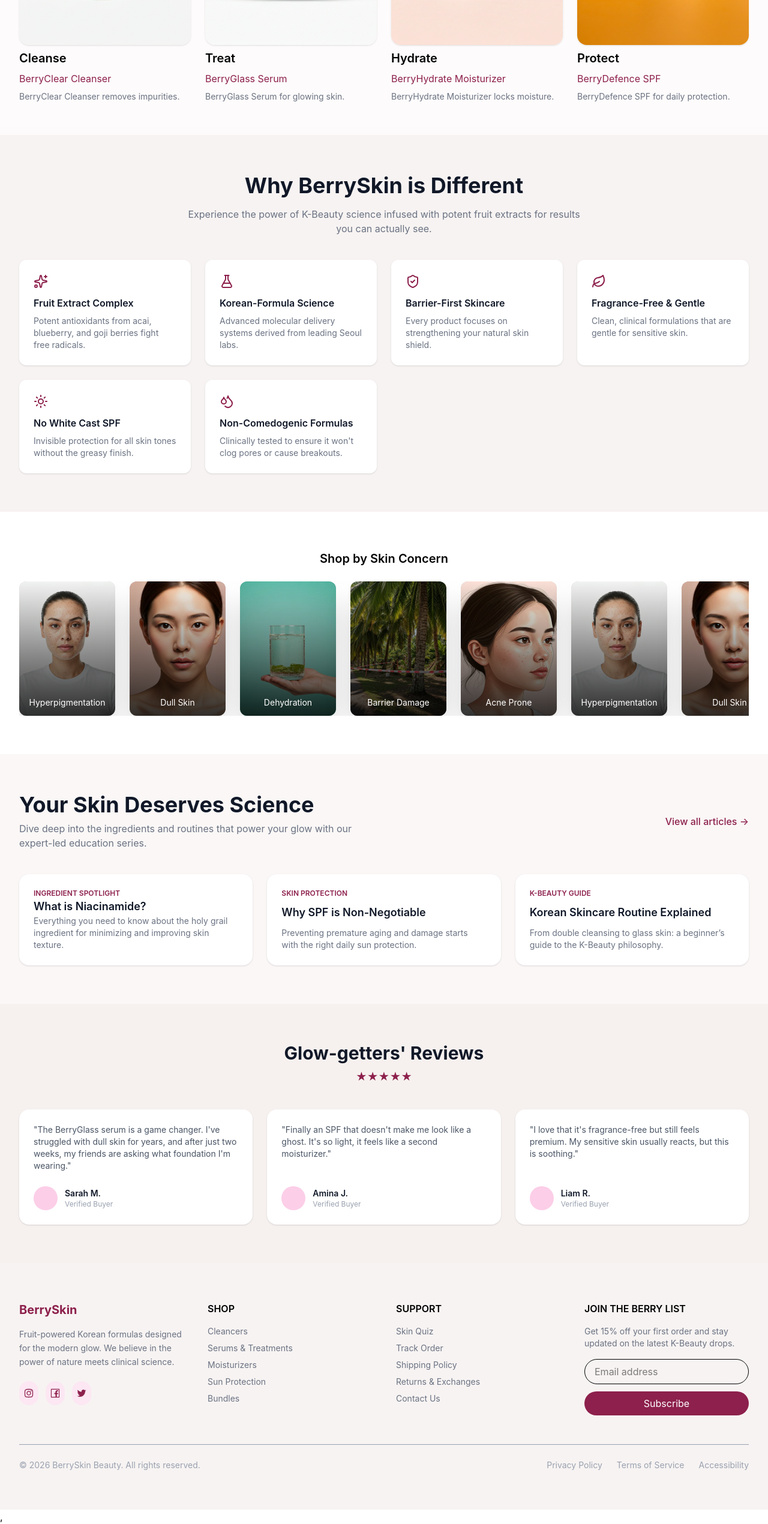
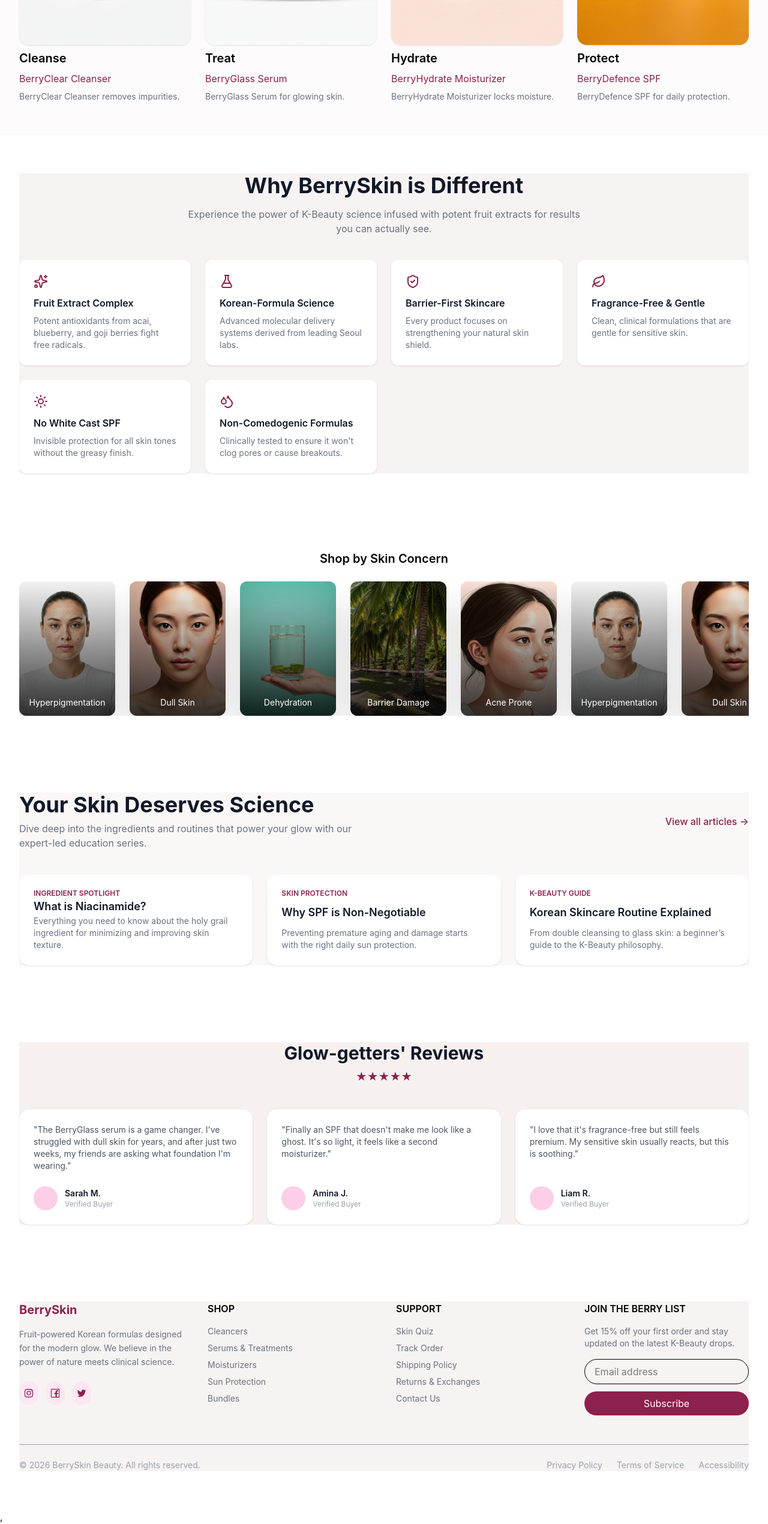
Before and after one commit to fawadalichaudhary/landing-page, a React (Vite) app: page / in a window 1280 px wide. Shown: the part 1314-3854 px from the top of the page at 60% size. Built offline with nearby package versions, Linux system fonts and the light colour scheme.

Commit message:
setting bg-colors

```diff
--- a/src/App.jsx
+++ b/src/App.jsx
@@ -10,7 +10,7 @@ import Footer from "./Footer";
 
 function App() {
   return (
-    <>
+    <div>
       <Navbar />
       <Herosection1 />
       <CardSection />
@@ -19,7 +19,7 @@ function App() {
       <SkinScience />
       <Reviews />
       <Footer />
-    </>
+    </div>
   );
 }
 
--- a/src/Footer.jsx
+++ b/src/Footer.jsx
@@ -3,9 +3,9 @@ import * as React from "react";
 
 function Footer() {
     return (
-        <footer className="bg-[#f7f3f2] px-4 sm:px-6 lg:px-8 py-12 sm:py-16">
+        <footer className=" px-4 sm:px-6 lg:px-8 py-12 sm:py-16">
 
-            <div className="max-w-7xl mx-auto">
+            <div className="bg-[#f7f3f2] max-w-7xl mx-auto">
 
                 <div className="grid gap-10 md:grid-cols-2 lg:grid-cols-4">
 
--- a/src/Herosection1.jsx
+++ b/src/Herosection1.jsx
@@ -2,13 +2,12 @@ import * as React from "react";
 import hello from "./assets/img.png";
 
 function Hero() {
+
   return (
     <section className="px-4 sm:px-6 lg:px-8 py-12 sm:py-16">
 
-      {/* Container */}
       <div className="max-w-7xl mx-auto grid md:grid-cols-2 items-center gap-10">
 
-        {/* Left Content */}
         <div className="text-center md:text-left">
 
           <p className="text-xs sm:text-sm text-superman-red font-semibold mb-4">
@@ -29,8 +28,6 @@ function Hero() {
           <p className="text-superman-red mt-2 text-sm sm:text-base">
             Brighten. Hydrate. Protect. Repair.
           </p>
-
-          {/* Buttons */}
           <div className="flex flex-col sm:flex-row gap-4 mt-6 sm:mt-8 justify-center md:justify-start">
 
             <button className="bg-superman-red text-white px-6 py-3 rounded-lg w-full sm:w-auto">
@@ -49,7 +46,6 @@ function Hero() {
 
         </div>
 
-        {/* Right Image */}
         <div className="flex justify-center">
           <img
             src={hello}
--- a/src/Reveiw.jsx
+++ b/src/Reveiw.jsx
@@ -17,9 +17,9 @@ const reviews = [
 
 function Reviews() {
     return (
-        <section className="bg-[#f6f1ef] py-16 px-4 sm:px-6 lg:px-8">
+        <section className=" py-16 px-4 sm:px-6 lg:px-8">
 
-            <div className="max-w-7xl mx-auto text-center">
+            <div className="bg-[#f6f1ef] max-w-7xl mx-auto text-center">
 
                 <h2 className="text-2xl sm:text-3xl font-bold text-gray-900">
                     Glow-getters' Reviews
--- a/src/Section1.jsx
+++ b/src/Section1.jsx
@@ -4,12 +4,10 @@ import { features } from "./constants/features";
 
 function Section1() {
     return (
-        <section className="bg-[#f7f3f2] py-12 sm:py-16 px-4 sm:px-6 lg:px-8">
+        <section className=" py-12 sm:py-16 px-4 sm:px-6 lg:px-8">
 
-            {/* Container */}
-            <div className="max-w-7xl mx-auto">
 
-                {/* Header */}
+            <div className=" bg-[#f7f3f2] max-w-7xl mx-auto">
                 <div className="text-center max-w-2xl mx-auto">
 
                     <h2 className="text-2xl sm:text-3xl lg:text-4xl font-bold text-gray-900">
--- a/src/SkinSciencs.jsx
+++ b/src/SkinSciencs.jsx
@@ -22,10 +22,10 @@ function SkinScience() {
     ];
 
     return (
-        <section className="bg-[#faf7f6] py-12 sm:py-16 px-4 sm:px-6 lg:px-8">
+        <section className=" py-12 sm:py-16 px-4 sm:px-6 lg:px-8">
 
 
-            <div className="max-w-7xl mx-auto">
+            <div className="bg-[#faf7f6] max-w-7xl mx-auto">
 
                 <div className="flex flex-col lg:flex-row lg:justify-between lg:items-center gap-4 text-center lg:text-left">
 
```
